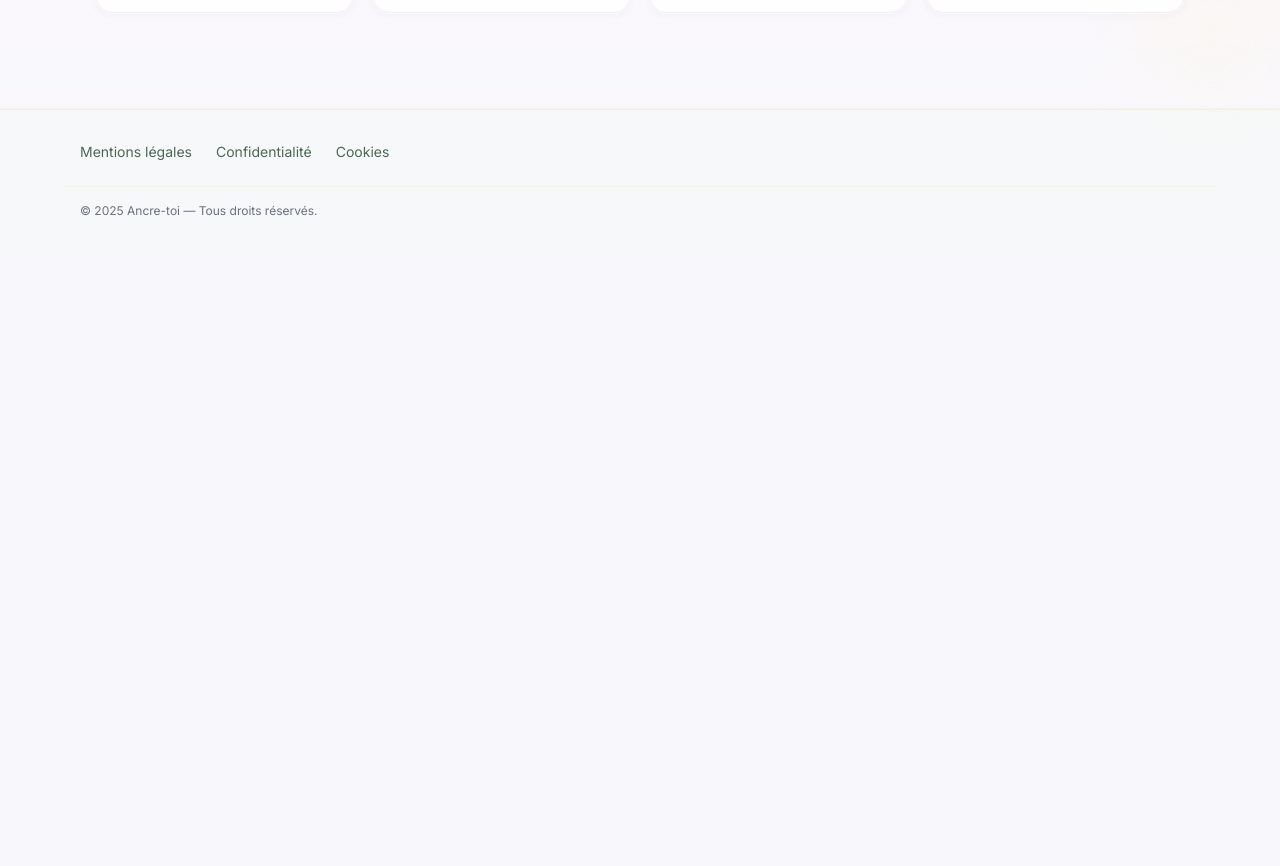
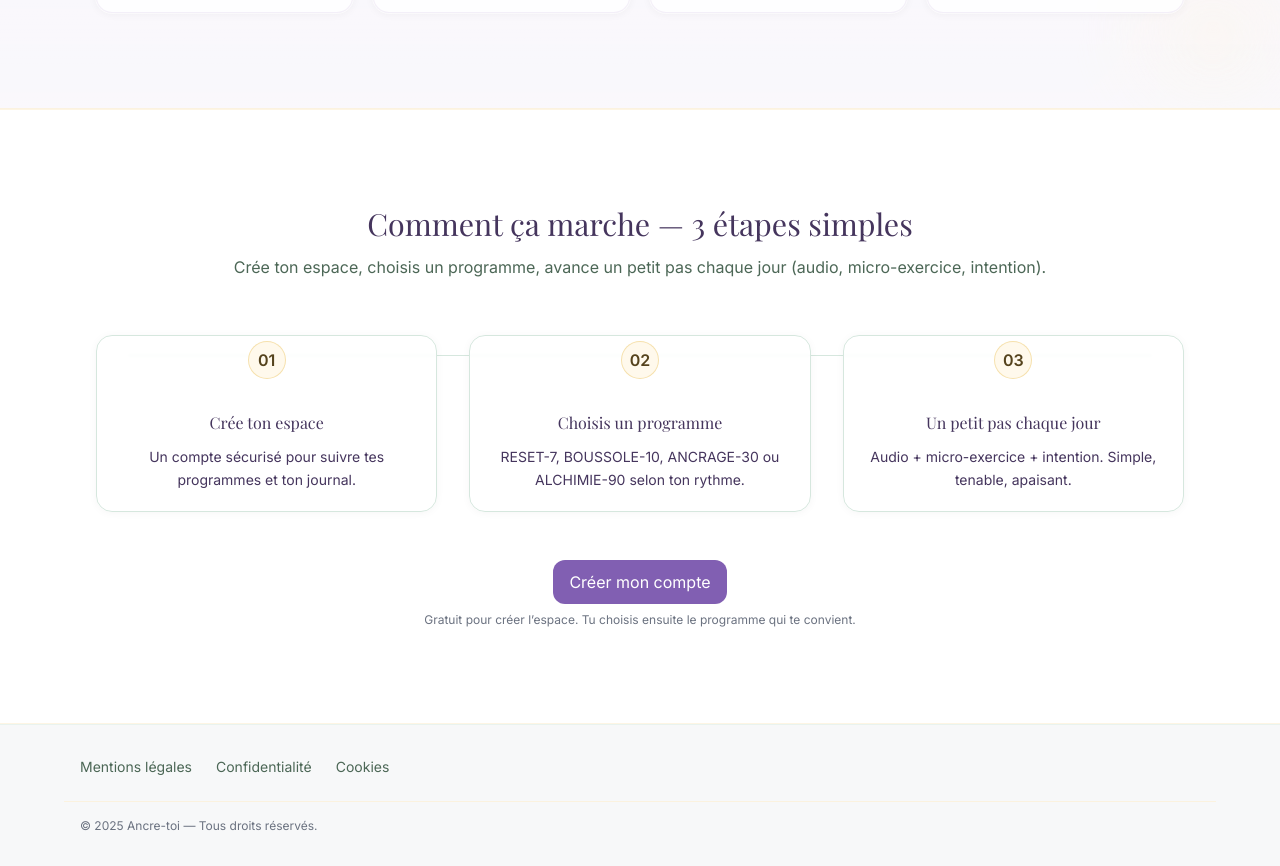
Before and after one commit to stephanievanoverberghe/ancretoi, a Next.js app: page / in a window 1280 px wide. Shown: the part 2751-3617 px from the top of the page. Before the commit the page ends 3002 px from the top, so only its background shows below. Built offline with nearby package versions, Linux system fonts and the light colour scheme; no server answers; a web font is replaced by a local one.

Commit message:
feat(home): section comment ça marche

```diff
--- a/src/app/page.tsx
+++ b/src/app/page.tsx
@@ -1,5 +1,6 @@
 // src/app/page.tsx
 import Hero from '@/components/sections/home/Hero';
+import HowItWorks from '@/components/sections/home/HowItWorks';
 import Pillars from '@/components/sections/home/Pillars';
 import ProgramsGrid from '@/components/sections/home/ProgramsGrid';
 import ResultsFelt from '@/components/sections/home/ResultsFelt';
@@ -14,6 +15,7 @@ export default function HomePage() {
             <ProgramsGrid programs={data.programs} />
             <Pillars />
             <ResultsFelt />
+            <HowItWorks />
         </>
     );
 }
--- /dev/null
+++ b/src/components/sections/home/HowItWorks.tsx
@@ -0,0 +1,166 @@
+'use client';
+
+import Link from 'next/link';
+import { useCallback, useEffect, useRef } from 'react';
+
+declare global {
+    interface Window {
+        plausible?: (event: string, options?: { props?: Record<string, unknown> }) => void;
+        posthog?: { capture: (event: string, props?: Record<string, unknown>) => void };
+    }
+}
+
+type Step = { key: string; number: string; title: string; text: string };
+type Props = {
+    steps?: Step[];
+    ctaHref?: string; // route d’inscription (ex: /signup)
+    nextSectionId?: string; // id de la section suivante (par défaut: 'sample-day')
+};
+
+export default function HowItWorks({
+    steps = [
+        { key: 'account', number: '01', title: 'Crée ton espace', text: 'Un compte sécurisé pour suivre tes programmes et ton journal.' },
+        { key: 'choose', number: '02', title: 'Choisis un programme', text: 'RESET-7, BOUSSOLE-10, ANCRAGE-30 ou ALCHIMIE-90 selon ton rythme.' },
+        { key: 'daily', number: '03', title: 'Un petit pas chaque jour', text: 'Audio + micro-exercice + intention. Simple, tenable, apaisant.' },
+    ],
+    ctaHref = '/signup',
+    nextSectionId = 'sample-day',
+}: Props) {
+    const sectionRef = useRef<HTMLElement>(null);
+
+    const track = useCallback((name: string, props?: Record<string, unknown>) => {
+        if (typeof window === 'undefined') return;
+        window.plausible?.(name, props ? { props } : undefined);
+        window.posthog?.capture?.(name, props);
+    }, []);
+
+    useEffect(() => {
+        const el = sectionRef.current;
+        if (!el) return;
+
+        // Impression section
+        let seen = false;
+        const io = new IntersectionObserver(
+            ([e]) => {
+                if (e.isIntersecting && !seen) {
+                    seen = true;
+                    track('howitworks_view');
+                }
+            },
+            { threshold: 0.5 }
+        );
+        io.observe(el);
+
+        // Scroll vers la section suivante
+        let ioNext: IntersectionObserver | null = null;
+        const next = document.getElementById(nextSectionId);
+        if (next) {
+            ioNext = new IntersectionObserver(
+                ([e]) => {
+                    if (e.isIntersecting) {
+                        track('howitworks_scroll_next', { to: nextSectionId });
+                        ioNext?.disconnect();
+                    }
+                },
+                { threshold: 0.3 }
+            );
+            ioNext.observe(next);
+        }
+
+        return () => {
+            io.disconnect();
+            ioNext?.disconnect();
+        };
+    }, [track, nextSectionId]);
+
+    const onCta = () => track('howitworks_cta_click');
+
+    return (
+        <section
+            ref={sectionRef}
+            id="how-it-works"
+            aria-labelledby="how-title"
+            className="
+        relative mx-[calc(50%-50vw)] w-screen bg-white
+        py-16 sm:py-20 lg:py-24
+      "
+        >
+            {/* filets or haut/bas */}
+            <div className="pointer-events-none absolute inset-x-0 top-0 h-px bg-gold-100/60" aria-hidden />
+            <div className="pointer-events-none absolute inset-x-0 bottom-0 h-px bg-gold-100/60" aria-hidden />
+
+            <div className="mx-auto max-w-6xl px-4 sm:px-6 md:px-8">
+                {/* Titre */}
+                <header className="mb-10 sm:mb-12 lg:mb-14 text-center">
+                    <h2 id="how-title" className="font-serif text-[clamp(1.3rem,3.6vw,1.9rem)] leading-tight text-brand-900 [text-wrap:balance]">
+                        Comment ça marche — 3 étapes simples
+                    </h2>
+                    <p className="mt-3 text-[15px] sm:text-base text-secondary-800">
+                        Crée ton espace, choisis un programme, avance un petit pas chaque jour (audio, micro-exercice, intention).
+                    </p>
+                </header>
+
+                {/* Ligne de connexion (desktop) */}
+                <div className="relative">
+                    <div className="pointer-events-none absolute left-0 right-0 top-[1.25rem] hidden md:block" aria-hidden>
+                        <div className="mx-auto max-w-5xl border-t border-secondary-200" />
+                    </div>
+
+                    {/* Steps : verticaux en mobile, horizontaux en desktop */}
+                    <ol
+                        className="
+              grid grid-cols-1 gap-6
+              md:grid-cols-3 md:gap-8
+            "
+                    >
+                        {steps.map((s, i) => (
+                            <li key={s.key} className="h-full">
+                                <article
+                                    className="
+                    group h-full rounded-2xl
+                    border border-secondary-200 bg-white/80 backdrop-blur-[1.5px]
+                    shadow-[0_1px_8px_rgb(0_0_0/0.04)]
+                    transition hover:-translate-y-[1px] hover:shadow-[0_8px_20px_rgb(0_0_0/0.06)]
+                    px-4 py-5 sm:px-5
+                  "
+                                >
+                                    {/* Header step : badge + titre */}
+                                    <div className="flex items-start gap-3 md:flex-col md:items-center md:text-center">
+                                        {/* Badge or, posé sur la ligne en desktop */}
+                                        <span
+                                            className="
+                        inline-flex h-9 w-9 shrink-0 items-center justify-center
+                        rounded-full bg-gold-50 text-gold-900 font-semibold
+                        ring-1 ring-gold-200
+                        md:translate-y-[-14px]
+                      "
+                                            aria-hidden="true"
+                                        >
+                                            {s.number}
+                                        </span>
+
+                                        <h3 className="mt-0.5 md:mt-2 font-serif text-base leading-snug text-brand-900">{s.title}</h3>
+                                    </div>
+
+                                    {/* Texte */}
+                                    <p className="mt-3 text-[14px] leading-relaxed text-brand-900 md:text-center">{s.text}</p>
+                                </article>
+
+                                {/* Connecteur vertical (mobile uniquement, entre les cartes) */}
+                                {i < steps.length - 1 && <div className="mx-8 my-3 block h-px bg-secondary-200 md:hidden" aria-hidden />}
+                            </li>
+                        ))}
+                    </ol>
+                </div>
+
+                {/* CTA principal */}
+                <div className="mt-10 sm:mt-12 text-center">
+                    <Link href={ctaHref} onClick={onCta} className="btn" aria-label="Créer mon compte">
+                        Créer mon compte
+                    </Link>
+                    <p className="mt-2 text-xs text-muted-foreground">Gratuit pour créer l’espace. Tu choisis ensuite le programme qui te convient.</p>
+                </div>
+            </div>
+        </section>
+    );
+}
```
